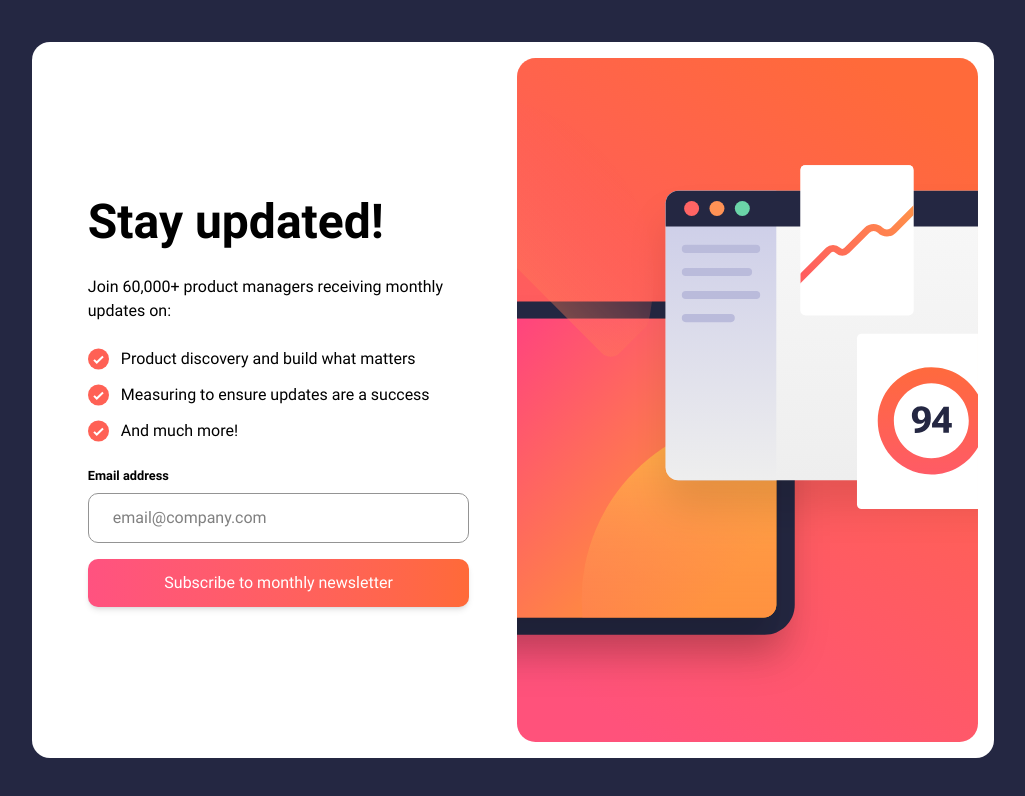
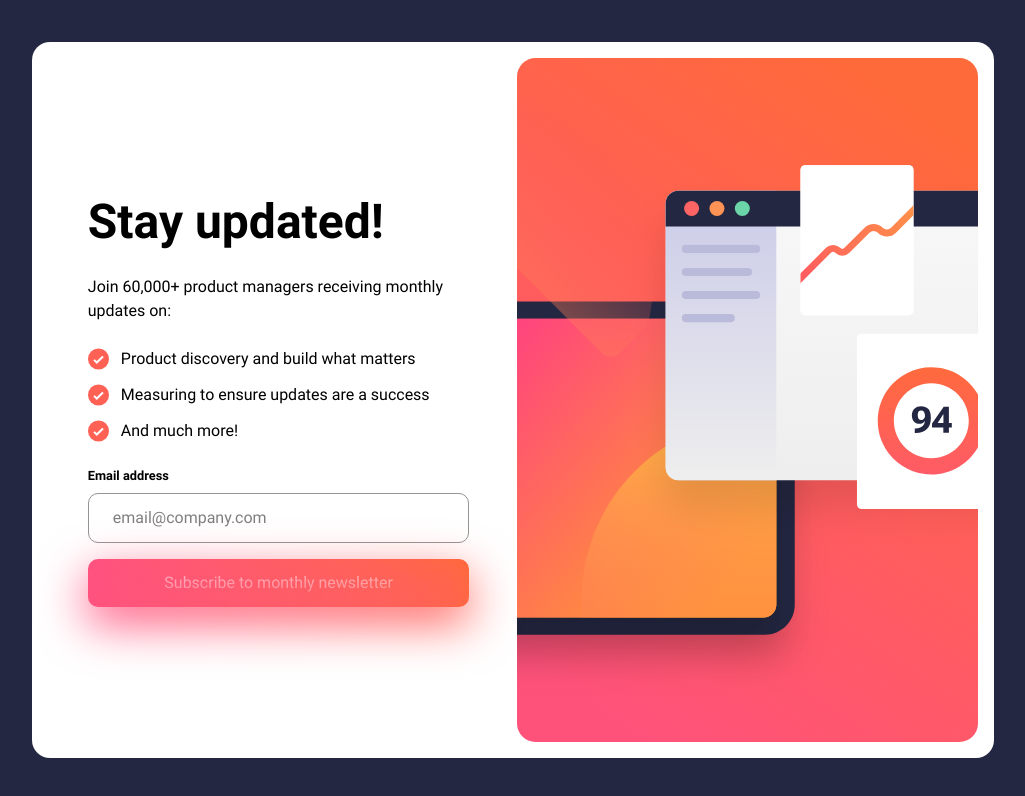
Before and after one commit to molindu/Newsletter-Sign-Form, a React (Vite) app: page / in a window 1280 px wide. In both pictures the pointer is over the button "Subscribe to monthly newsletter". Shown: the top 796 px of the page, without its empty margins (127-1152 px from the left). Built offline with nearby package versions, Linux system fonts and the light colour scheme.

Commit message:
styled changed

```diff
--- a/src/components/From.tsx
+++ b/src/components/From.tsx
@@ -47,16 +47,18 @@ const From = () => {
                     <label htmlFor="email">Email address</label>
                     {errors.email && <span>{errors.email.message}</span>}
                 </div>
-                <div className={`input-container ${errors.email && 'input-error'}`}>
+                <div className={`input-container`}>
                     <input
                         type="email"
                         placeholder={'email@company.com'}
                         {...register("email")}
+                        className={`${errors.email && 'border border-Red text-Red bg-Red/10'}`}
+                        // className={'border border-Red text-Red bg-Red/10'}
                     />
                 </div>
             </div>
             <div>
-                <button className={'submit-btn'} type={'submit'}>
+                <button className={'submit-btn hover:shadow-button-gradient'} type={'submit'}>
                     Subscribe to monthly newsletter
                 </button>
             </div>
@@ -66,7 +68,8 @@ const From = () => {
                         <img src={SuccessIcon} alt="Success Icon" className={'w-12'}/>
                         <h1>Thanks for subscribing!</h1>
                         <div>
-                            A confirmation email has been sent to <strong>{submittedEmail}</strong> . Please open it and click the button inside to
+                            A confirmation email has been sent to <strong>{submittedEmail}</strong> . Please open it and
+                            click the button inside to
                             confirm your subscription.
                         </div>
                         <button className={'submit-btn'} onClick={clearAll}>
--- a/src/index.css
+++ b/src/index.css
@@ -85,9 +85,9 @@ body {
         @apply text-Red;
     }
 
-    .input-error {
-        @apply not-focus-within:!border-Red not-focus-within:!bg-Red;
-    }
+    /*.input-error{*/
+    /*    @apply border border-Red text-Red bg-Red/10;*/
+    /*}*/
 
     .input-container {
         @apply rounded-[10px];
@@ -101,7 +101,14 @@ body {
     }
 
     .submit-btn:hover {
-        @apply bg-gradient-to-r from-Rose to-Orange text-white py-3 px-6 shadow-md hover:shadow-lg transition-shadow duration-300 cursor-pointer;
+        @apply relative bg-gradient-to-r from-Rose to-Orange text-white py-3 px-6 cursor-pointer
+        before:absolute
+        before:inset-0
+        before:bg-gradient-to-r
+        before:from-Rose
+        before:to-Red
+        before:blur-xl
+        before:translate-y-4;
     }
 
     .item-card-image {
@@ -120,6 +127,8 @@ body {
     .modal-content {
         @apply flex flex-col bg-White rounded-3xl p-10 w-full md:w-1/4 gap-6;
     }
-    .modal-content h1{
+
+    .modal-content h1 {
         @apply leading-none;
-    }}
+    }
+}
```
